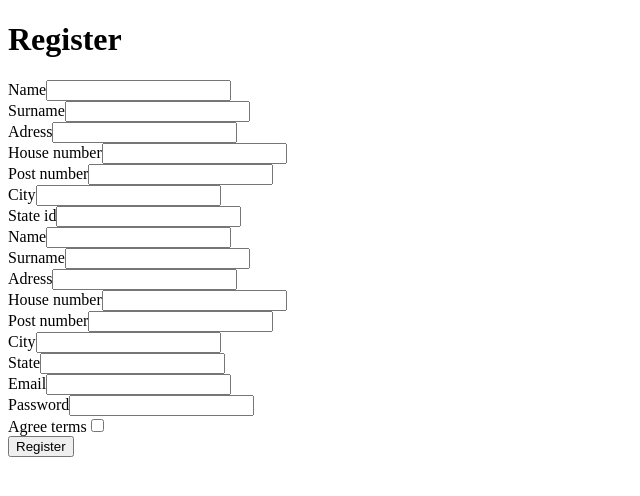
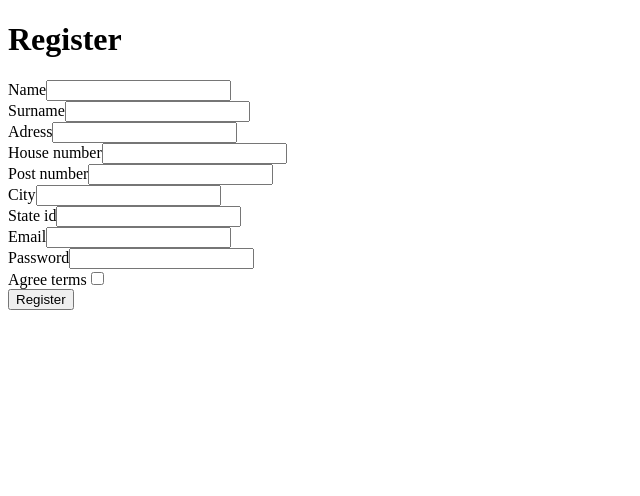
Before and after one commit to marija-mikic/mentor, a Symfony app: template templates/registration/register.html.twig in a window 1280 px wide. Shown: the top 496 px of the page, without its empty margins (0-640 px from the left). Run offline with Twig, Linux system fonts and the light colour scheme; the template is opened without the code that fills it, so the values that code supplies are empty; form fields are guessed from the names that the template uses; some libraries are stand-ins or nearby versions.

```diff
--- a/templates/registration/register.html.twig
+++ b/templates/registration/register.html.twig
@@ -17,13 +17,6 @@
         {{ form_row(registrationForm.post_number) }}
         {{ form_row(registrationForm.city) }}
         {{ form_row(registrationForm.state_id) }}
-        {{ form_row(registrationForm.name) }}
-        {{ form_row(registrationForm.surname) }}
-        {{ form_row(registrationForm.adress) }}
-        {{ form_row(registrationForm.house_number) }}
-        {{ form_row(registrationForm.post_number) }}
-        {{ form_row(registrationForm.city) }}
-        {{ form_row(registrationForm.state) }}
         {{ form_row(registrationForm.email) }}
         {{ form_row(registrationForm.plainPassword, {
             label: 'Password'
```
